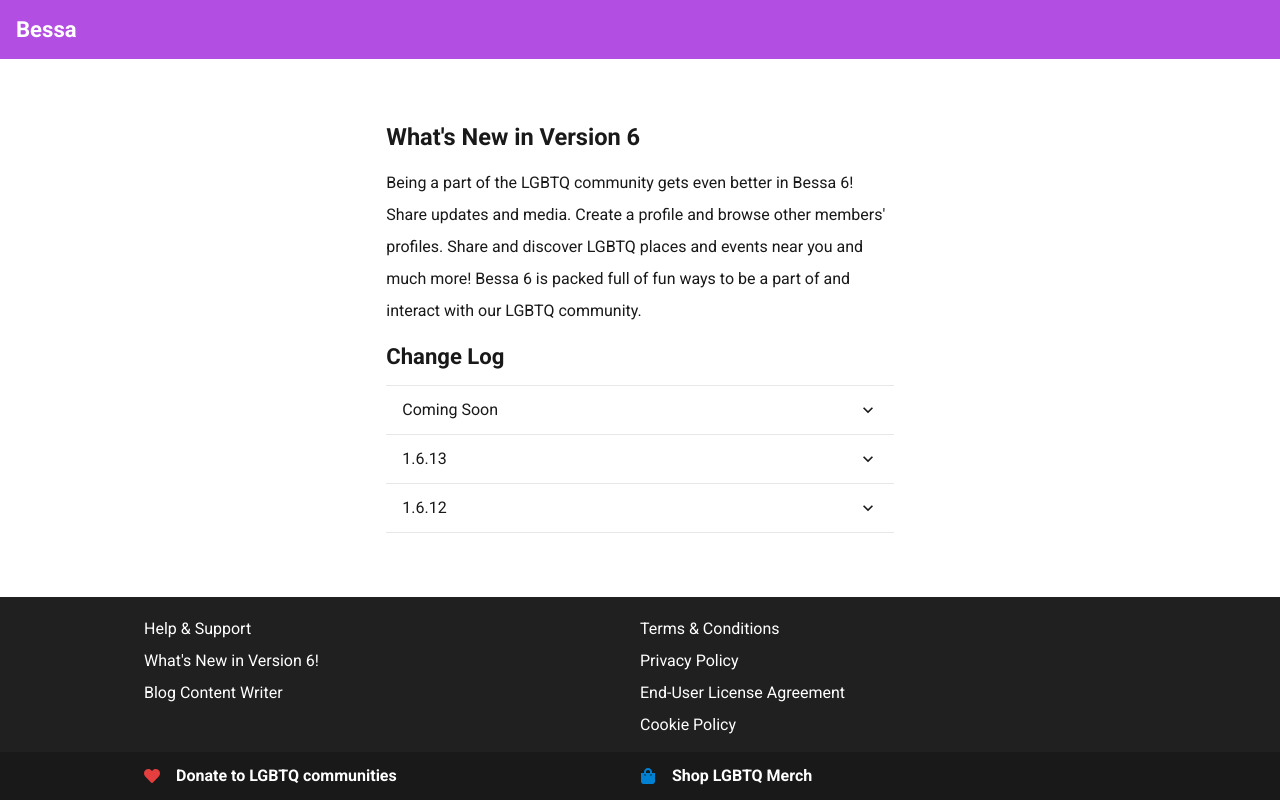
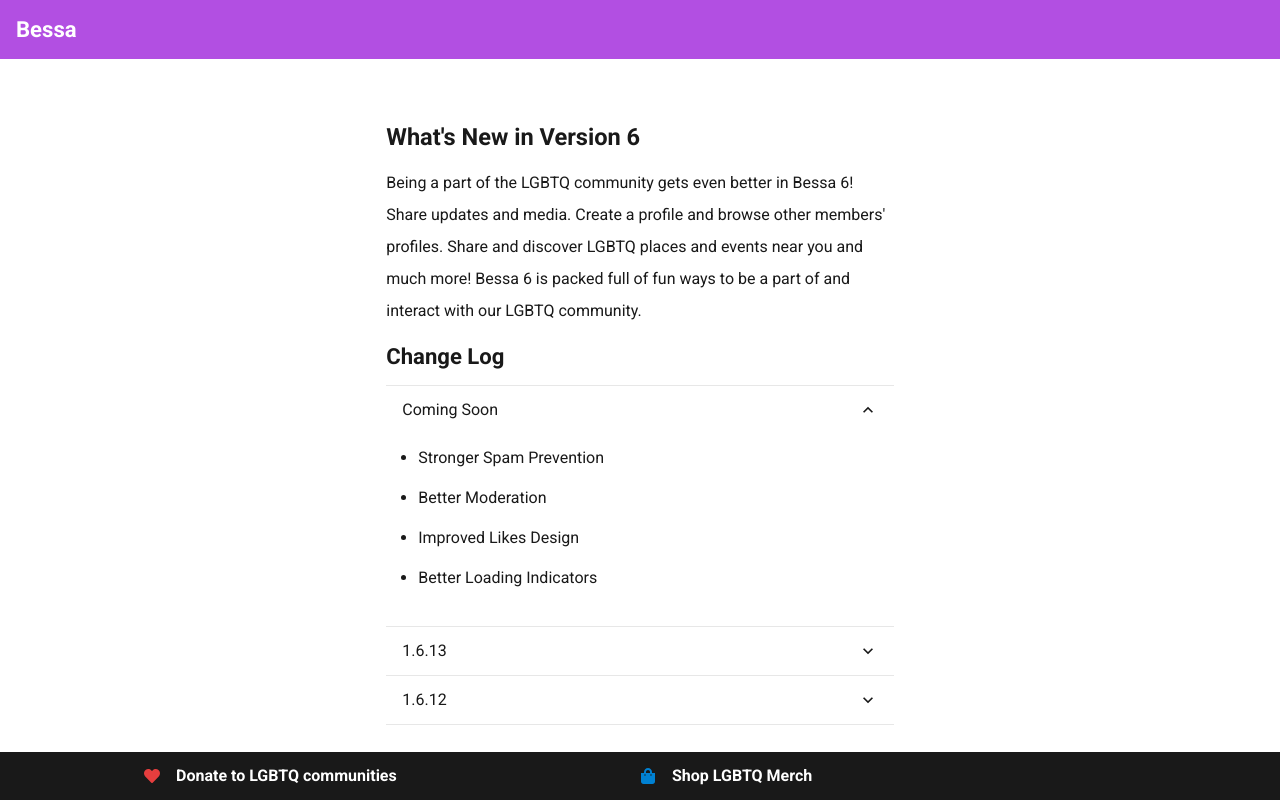
Before and after one commit to bessaapps/bessa-website, a Next.js app: page /whats-new in a window 1280 px wide. Built offline with nearby package versions, Linux system fonts and the light colour scheme.

Commit message:
Think twice, code once.

```diff
--- a/app/whats-new/page.js
+++ b/app/whats-new/page.js
@@ -52,6 +52,7 @@ export default function WhatsNew() {
       button: "Coming Soon",
       items: [
         "Stronger Spam Prevention",
+        "Better Moderation",
         "Improved Likes Design",
         "Better Loading Indicators"
       ]
@@ -97,7 +98,7 @@ export default function WhatsNew() {
         <Heading as={"h2"} mb={4}>
           Change Log
         </Heading>
-        <Accordion>
+        <Accordion allowToggle defaultIndex={0}>
           {changes?.map((change, index) => (
             <AccordionItem key={index}>
               <AccordionButton>
```
